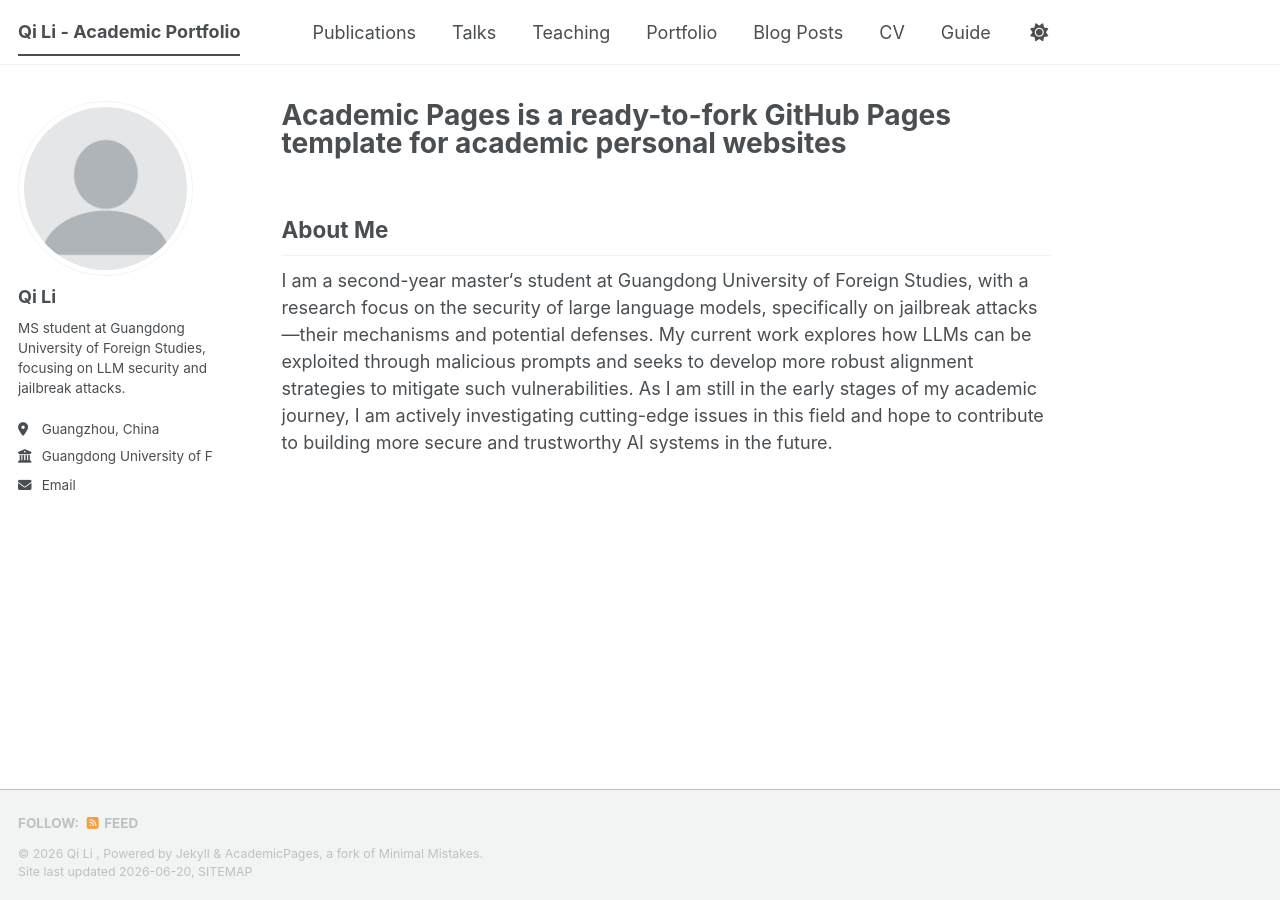
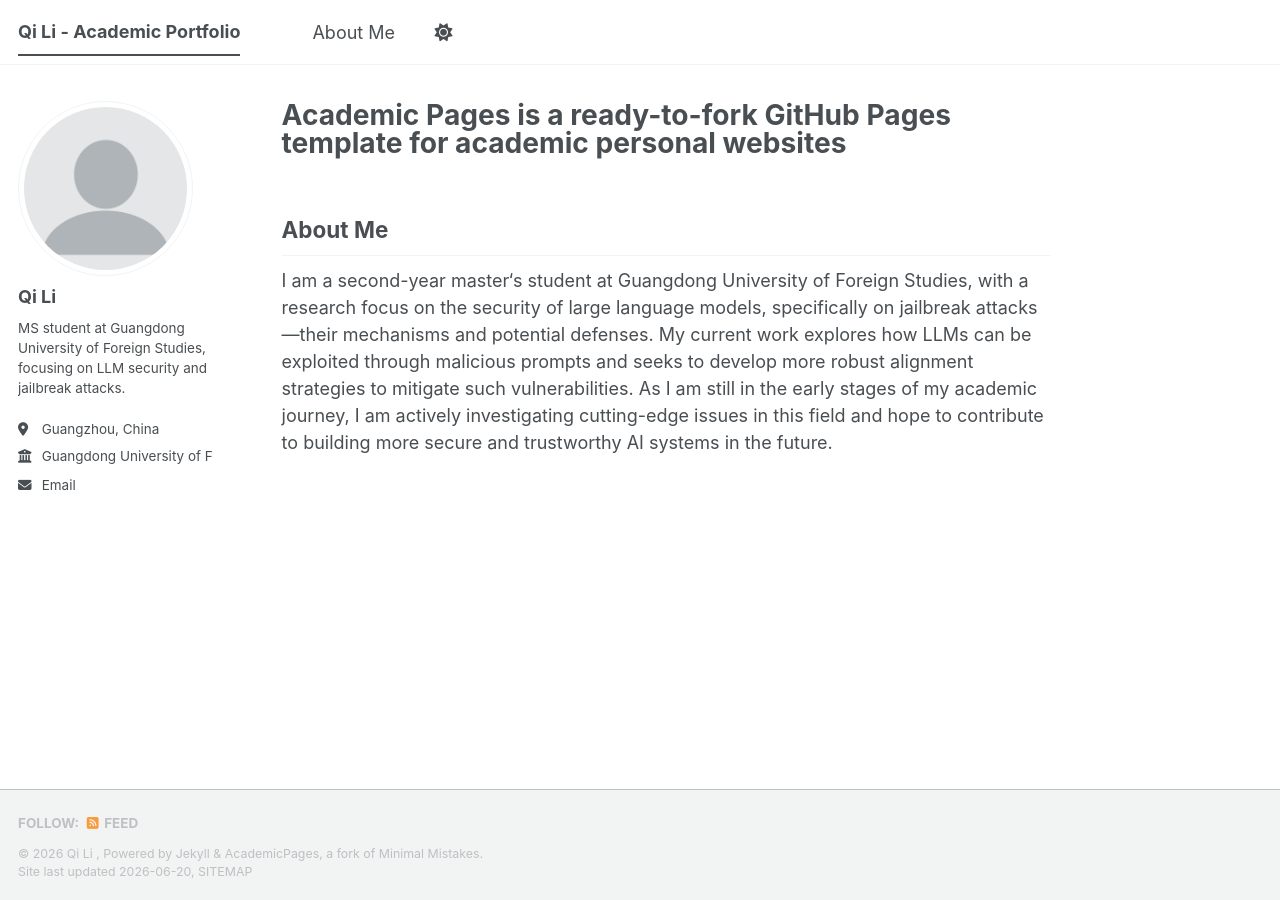
Before and after one commit to SWORDandPOWER/SWORDandPOWER.github.io, a Jekyll site: the page built from _pages/about.md, in a window 1280 px wide. Built offline with Jekyll 4.4.1, drawn with Linux system fonts in a browser that asks for light colours; a script bundle is joined from its source files by our own code; library files that are not in the unit come from our copies; part of the change alters nothing that is shown.

Commit message:
Modify navigation links in navigation.yml
Updated navigation.yml to remove some sections and add 'About Me'.

```diff
--- a/_data/navigation.yml
+++ b/_data/navigation.yml
@@ -8,26 +8,29 @@
 #      Markdown formatted page while the second is generated using JSON.
 
 main:
-  - title: "Publications"
-    url: /publications/
+  - title: "About Me"
+    url: /
 
-  - title: "Talks"
-    url: /talks/
+  # - title: "Publications"
+  #   url: /publications/
 
-  - title: "Teaching"
-    url: /teaching/
+  # - title: "Talks"
+  #   url: /talks/
 
-  - title: "Portfolio"
-    url: /portfolio/
+  # - title: "Teaching"
+  #   url: /teaching/
 
-  - title: "Blog Posts"
-    url: /year-archive/
+  # - title: "Portfolio"
+  #   url: /portfolio/
 
-  - title: "CV"
-    url: /cv/
+  # - title: "Blog Posts"
+  #   url: /year-archive/
 
   # - title: "CV"
-  #   url: /cv-json/
+  #   url: /cv/
 
-  - title: "Guide"
-    url: /markdown/
+  # # - title: "CV"
+  # #   url: /cv-json/
+
+  # - title: "Guide"
+  #   url: /markdown/
```
